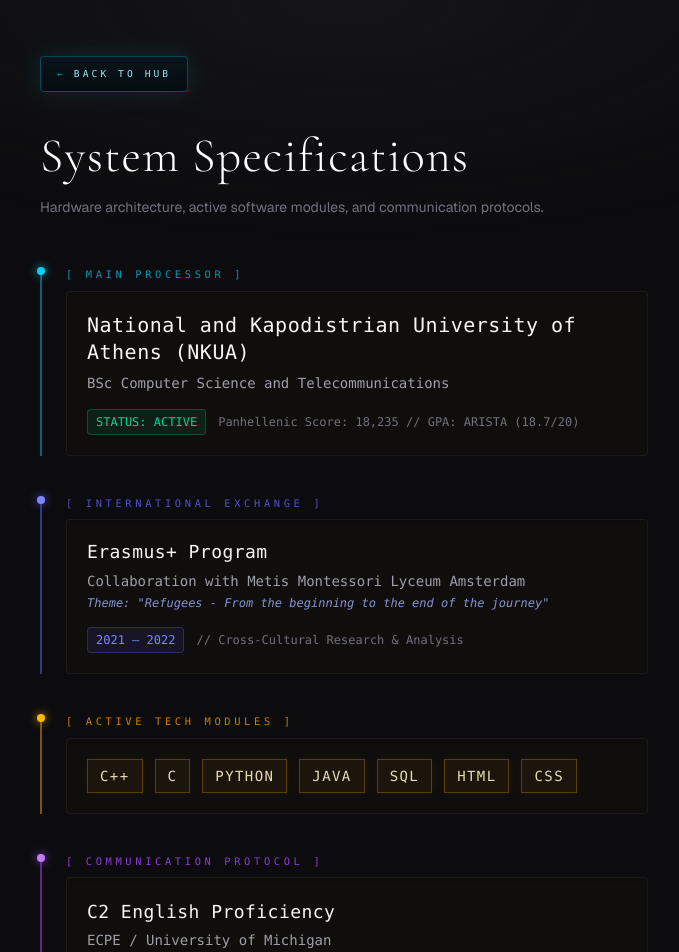
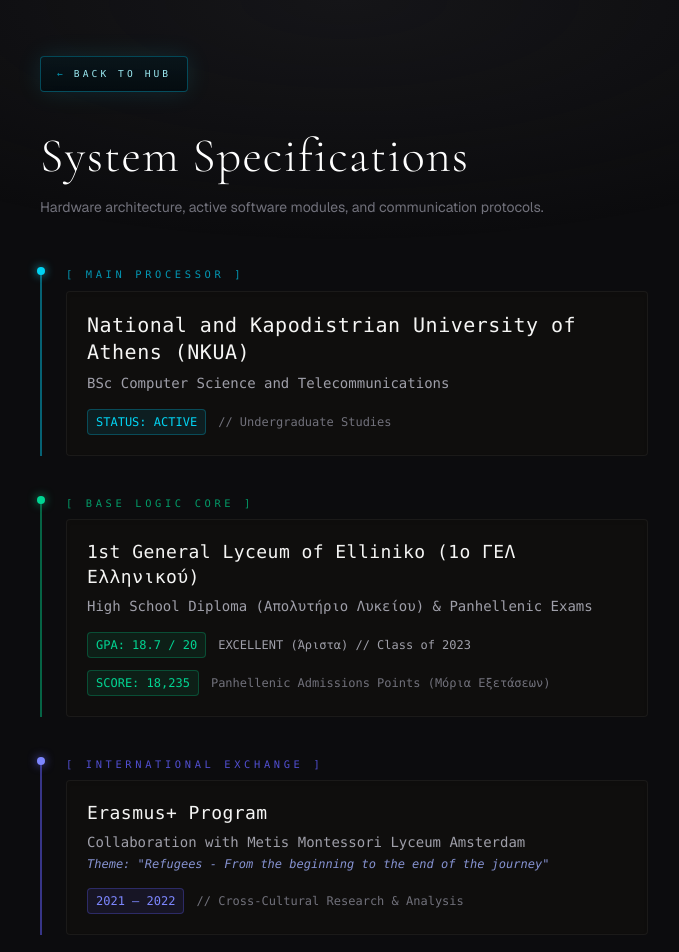
Before and after one commit to kokkinos375/Unconventional-CV-Portfolio, a Next.js app: page /archive in a window 1280 px wide. Shown: the top 952 px of the page, without its empty margins (296-975 px from the left). Built offline with nearby package versions, Linux system fonts and the light colour scheme.

Commit message:
adding more info to specifications

```diff
--- a/src/app/archive/page.tsx
+++ b/src/app/archive/page.tsx
@@ -13,7 +13,7 @@ export default function SystemSpecificationsPage() {
     >
       <div className="mt-8 sm:mt-12 space-y-8 sm:space-y-10 font-mono pb-10">
 
-        {/* 1. Main Processor (Education) */}
+        {/* 1. Main Processor (NKUA) */}
         <motion.section
           initial={{ opacity: 0, x: -20 }}
           animate={{ opacity: 1, x: 0 }}
@@ -28,19 +28,50 @@ export default function SystemSpecificationsPage() {
             <h3 className="text-lg sm:text-xl text-stone-100 tracking-wide leading-snug">National and Kapodistrian University of Athens (NKUA)</h3>
             <p className="mt-1.5 text-xs sm:text-sm text-zinc-400">BSc Computer Science and Telecommunications</p>
             <div className="mt-4 flex flex-col items-start sm:flex-row sm:items-center gap-2 sm:gap-3 text-[0.65rem] sm:text-xs">
-              <span className="px-2 py-1 bg-emerald-500/10 text-emerald-400 border border-emerald-500/30 rounded-sm">
+              <span className="px-2 py-1 bg-cyan-500/10 text-cyan-400 border border-cyan-500/30 rounded-sm">
                 STATUS: ACTIVE
               </span>
-              <span className="text-zinc-500">Panhellenic Score: 18,235 // GPA: ARISTA (18.7/20)</span>
+              <span className="text-zinc-500">// Undergraduate Studies</span>
             </div>
           </div>
         </motion.section>
 
-        {/* ΝΕΟ: 2. International Exchange (Erasmus+) */}
+        {/* ΝΕΟ: 2. Base Logic Core (High School & Panhellenic) */}
         <motion.section
           initial={{ opacity: 0, x: -20 }}
           animate={{ opacity: 1, x: 0 }}
           transition={{ delay: 0.15 }}
+          className="relative border-l-2 border-emerald-500/50 pl-4 sm:pl-6"
+        >
+          <div className="absolute -left-[5px] top-0 h-2 w-2 rounded-full bg-emerald-400 shadow-[0_0_10px_rgba(16,185,129,0.8)]" />
+          <h2 className="text-[0.6rem] sm:text-[0.65rem] uppercase tracking-[0.35em] text-emerald-500/80 mb-2">
+            [ Base Logic Core ]
+          </h2>
+          <div className="bg-[#0f0e0d] border border-white/5 p-4 sm:p-5 rounded-sm shadow-inner">
+            <h3 className="text-base sm:text-lg text-stone-100 tracking-wide leading-snug">1st General Lyceum of Elliniko (1ο ΓΕΛ Ελληνικού)</h3>
+            <p className="mt-1.5 text-xs sm:text-sm text-zinc-400">High School Diploma (Απολυτήριο Λυκείου) & Panhellenic Exams</p>
+            <div className="mt-4 flex flex-col gap-3 text-[0.65rem] sm:text-xs">
+              <div className="flex flex-col sm:flex-row sm:items-center gap-2 sm:gap-3">
+                <span className="inline-block w-fit px-2 py-1 bg-emerald-500/10 text-emerald-400 border border-emerald-500/30 rounded-sm">
+                  GPA: 18.7 / 20
+                </span>
+                <span className="text-zinc-400">EXCELLENT (Άριστα) // Class of 2023</span>
+              </div>
+              <div className="flex flex-col sm:flex-row sm:items-center gap-2 sm:gap-3">
+                <span className="inline-block w-fit px-2 py-1 bg-emerald-500/10 text-emerald-400 border border-emerald-500/30 rounded-sm">
+                  SCORE: 18,235
+                </span>
+                <span className="text-zinc-500">Panhellenic Admissions Points (Μόρια Εξετάσεων)</span>
+              </div>
+            </div>
+          </div>
+        </motion.section>
+
+        {/* 3. International Exchange (Erasmus+) */}
+        <motion.section
+          initial={{ opacity: 0, x: -20 }}
+          animate={{ opacity: 1, x: 0 }}
+          transition={{ delay: 0.2 }}
           className="relative border-l-2 border-indigo-500/50 pl-4 sm:pl-6"
         >
           <div className="absolute -left-[5px] top-0 h-2 w-2 rounded-full bg-indigo-400 shadow-[0_0_10px_rgba(99,102,241,0.8)]" />
@@ -60,11 +91,11 @@ export default function SystemSpecificationsPage() {
           </div>
         </motion.section>
 
-        {/* 3. Active Modules (Programming Languages) */}
+        {/* 4. Active Modules (Programming Languages) */}
         <motion.section
           initial={{ opacity: 0, x: -20 }}
           animate={{ opacity: 1, x: 0 }}
-          transition={{ delay: 0.2 }}
+          transition={{ delay: 0.25 }}
           className="relative border-l-2 border-amber-500/50 pl-4 sm:pl-6"
         >
           <div className="absolute -left-[5px] top-0 h-2 w-2 rounded-full bg-amber-400 shadow-[0_0_10px_rgba(251,191,36,0.8)]" />
@@ -85,7 +116,7 @@ export default function SystemSpecificationsPage() {
           </div>
         </motion.section>
 
-        {/* 4. Communication Protocol (C2 English) */}
+        {/* 5. Communication Protocol (C2 English) */}
         <motion.section
           initial={{ opacity: 0, x: -20 }}
           animate={{ opacity: 1, x: 0 }}
@@ -100,7 +131,7 @@ export default function SystemSpecificationsPage() {
             <h3 className="text-base sm:text-lg text-stone-100 tracking-wide">C2 English Proficiency</h3>
             <p className="mt-1 text-xs sm:text-sm text-zinc-400">ECPE / University of Michigan</p>
             <div className="mt-4 flex flex-col items-start sm:flex-row sm:items-center gap-2 sm:gap-3 text-[0.65rem] sm:text-xs">
-              <span className="px-2 py-1 bg-emerald-500/10 text-emerald-400 border border-emerald-500/30 rounded-sm">
+              <span className="px-2 py-1 bg-purple-500/10 text-purple-400 border border-purple-500/30 rounded-sm">
                 VERIFIED
               </span>
               <span className="text-zinc-500">// Global Operations Ready</span>
@@ -108,11 +139,11 @@ export default function SystemSpecificationsPage() {
           </div>
         </motion.section>
 
-        {/* 5. Emergency Override (Lifeguard) */}
+        {/* 6. Emergency Override (Lifeguard) */}
         <motion.section
           initial={{ opacity: 0, x: -20 }}
           animate={{ opacity: 1, x: 0 }}
-          transition={{ delay: 0.4 }}
+          transition={{ delay: 0.35 }}
           className="relative border-l-2 border-rose-500/50 pl-4 sm:pl-6"
         >
           <div className="absolute -left-[5px] top-0 h-2 w-2 rounded-full bg-rose-400 shadow-[0_0_10px_rgba(244,63,94,0.8)]" />
```
